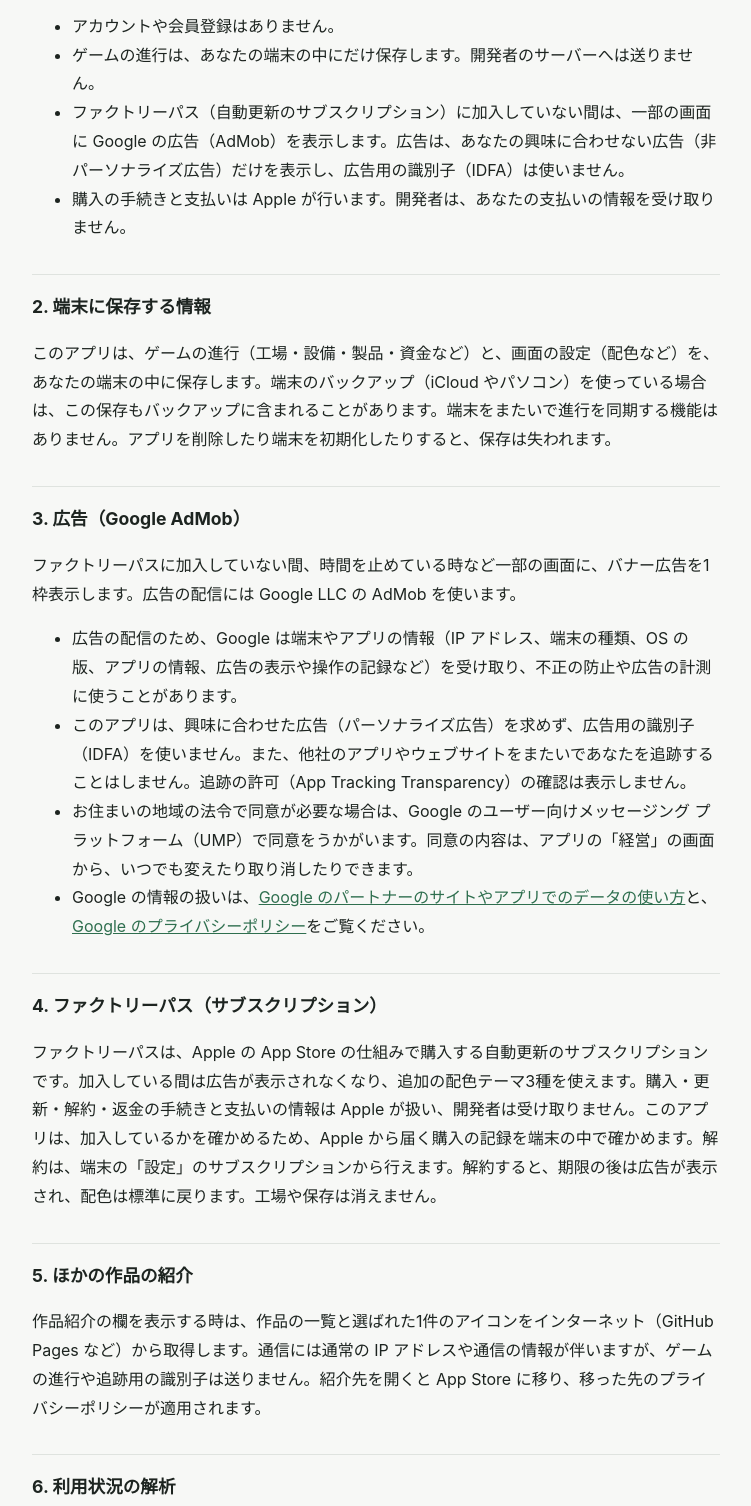
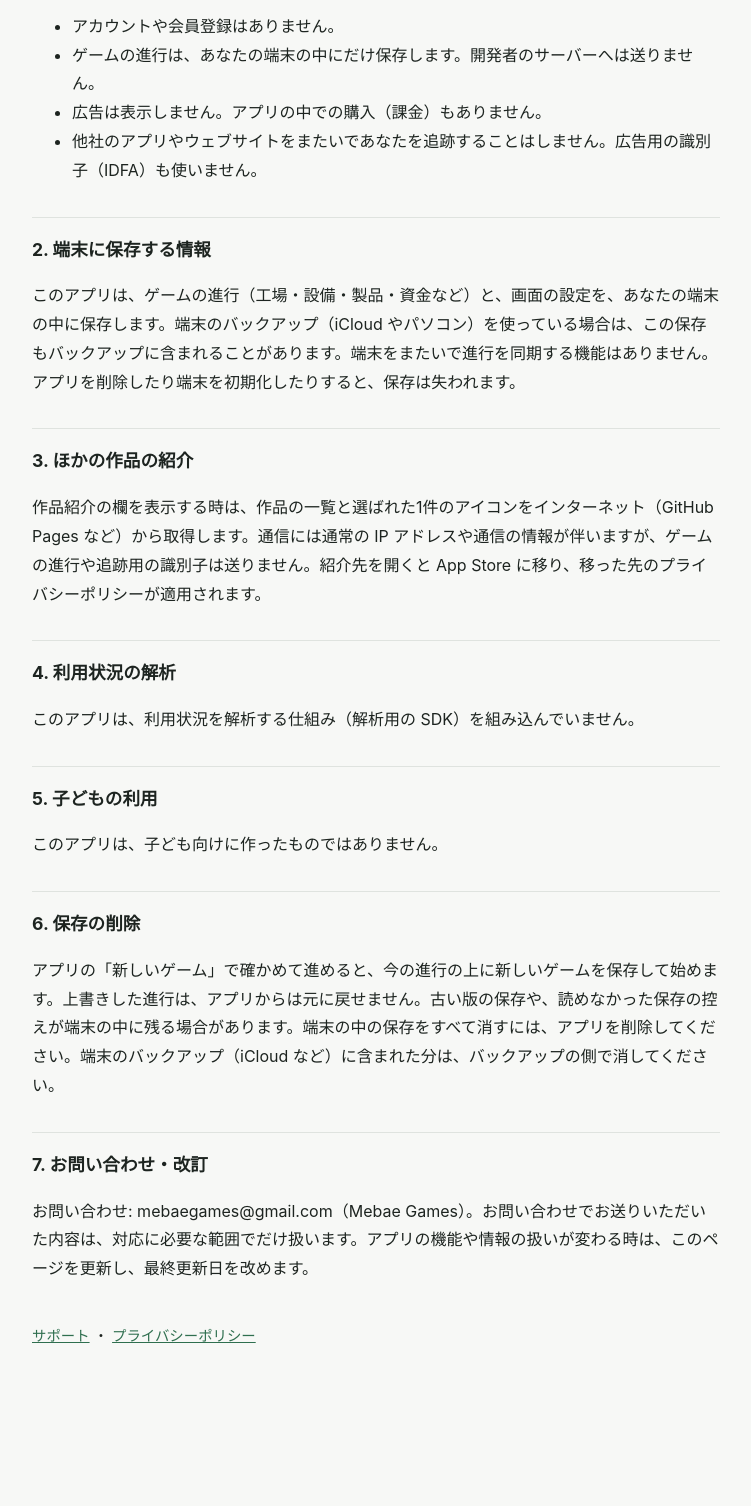
Before and after one commit to cc65bcdfn7-cmd/cc65bcdfn7-cmd.github.io, a plain HTML site: page factorydominion/privacy.html in a window 1280 px wide. Shown: the part 240-1746 px from the top of the page, without its empty margins (264-1015 px from the left). After the commit the page ends 1653 px from the top, so only its background shows below. Drawn offline with Linux system fonts and the light colour scheme.

```diff
--- a/factorydominion/privacy.html
+++ b/factorydominion/privacy.html
@@ -29,30 +29,20 @@ nav { margin-top: 40px; font-size: .9rem; }
 <ul>
 <li>アカウントや会員登録はありません。</li>
 <li>ゲームの進行は、あなたの端末の中にだけ保存します。開発者のサーバーへは送りません。</li>
-<li>ファクトリーパス（自動更新のサブスクリプション）に加入していない間は、一部の画面に Google の広告（AdMob）を表示します。広告は、あなたの興味に合わせない広告（非パーソナライズ広告）だけを表示し、広告用の識別子（IDFA）は使いません。</li>
-<li>購入の手続きと支払いは Apple が行います。開発者は、あなたの支払いの情報を受け取りません。</li>
+<li>広告は表示しません。アプリの中での購入（課金）もありません。</li>
+<li>他社のアプリやウェブサイトをまたいであなたを追跡することはしません。広告用の識別子（IDFA）も使いません。</li>
 </ul>
 <h2>2. 端末に保存する情報</h2>
-<p>このアプリは、ゲームの進行（工場・設備・製品・資金など）と、画面の設定（配色など）を、あなたの端末の中に保存します。端末のバックアップ（iCloud やパソコン）を使っている場合は、この保存もバックアップに含まれることがあります。端末をまたいで進行を同期する機能はありません。アプリを削除したり端末を初期化したりすると、保存は失われます。</p>
-<h2>3. 広告（Google AdMob）</h2>
-<p>ファクトリーパスに加入していない間、時間を止めている時など一部の画面に、バナー広告を1枠表示します。広告の配信には Google LLC の AdMob を使います。</p>
-<ul>
-<li>広告の配信のため、Google は端末やアプリの情報（IP アドレス、端末の種類、OS の版、アプリの情報、広告の表示や操作の記録など）を受け取り、不正の防止や広告の計測に使うことがあります。</li>
-<li>このアプリは、興味に合わせた広告（パーソナライズ広告）を求めず、広告用の識別子（IDFA）を使いません。また、他社のアプリやウェブサイトをまたいであなたを追跡することはしません。追跡の許可（App Tracking Transparency）の確認は表示しません。</li>
-<li>お住まいの地域の法令で同意が必要な場合は、Google のユーザー向けメッセージング プラットフォーム（UMP）で同意をうかがいます。同意の内容は、アプリの「経営」の画面から、いつでも変えたり取り消したりできます。</li>
-<li>Google の情報の扱いは、<a href="https://policies.google.com/technologies/partner-sites?hl=ja">Google のパートナーのサイトやアプリでのデータの使い方</a>と、<a href="https://policies.google.com/privacy?hl=ja">Google のプライバシーポリシー</a>をご覧ください。</li>
-</ul>
-<h2>4. ファクトリーパス（サブスクリプション）</h2>
-<p>ファクトリーパスは、Apple の App Store の仕組みで購入する自動更新のサブスクリプションです。加入している間は広告が表示されなくなり、追加の配色テーマ3種を使えます。購入・更新・解約・返金の手続きと支払いの情報は Apple が扱い、開発者は受け取りません。このアプリは、加入しているかを確かめるため、Apple から届く購入の記録を端末の中で確かめます。解約は、端末の「設定」のサブスクリプションから行えます。解約すると、期限の後は広告が表示され、配色は標準に戻ります。工場や保存は消えません。</p>
-<h2>5. ほかの作品の紹介</h2>
+<p>このアプリは、ゲームの進行（工場・設備・製品・資金など）と、画面の設定を、あなたの端末の中に保存します。端末のバックアップ（iCloud やパソコン）を使っている場合は、この保存もバックアップに含まれることがあります。端末をまたいで進行を同期する機能はありません。アプリを削除したり端末を初期化したりすると、保存は失われます。</p>
+<h2>3. ほかの作品の紹介</h2>
 <p>作品紹介の欄を表示する時は、作品の一覧と選ばれた1件のアイコンをインターネット（GitHub Pages など）から取得します。通信には通常の IP アドレスや通信の情報が伴いますが、ゲームの進行や追跡用の識別子は送りません。紹介先を開くと App Store に移り、移った先のプライバシーポリシーが適用されます。</p>
-<h2>6. 利用状況の解析</h2>
+<h2>4. 利用状況の解析</h2>
 <p>このアプリは、利用状況を解析する仕組み（解析用の SDK）を組み込んでいません。</p>
-<h2>7. 子どもの利用</h2>
+<h2>5. 子どもの利用</h2>
 <p>このアプリは、子ども向けに作ったものではありません。</p>
-<h2>8. 保存の削除</h2>
+<h2>6. 保存の削除</h2>
 <p>アプリの「新しいゲーム」で確かめて進めると、今の進行の上に新しいゲームを保存して始めます。上書きした進行は、アプリからは元に戻せません。古い版の保存や、読めなかった保存の控えが端末の中に残る場合があります。端末の中の保存をすべて消すには、アプリを削除してください。端末のバックアップ（iCloud など）に含まれた分は、バックアップの側で消してください。</p>
-<h2>9. お問い合わせ・改訂</h2>
+<h2>7. お問い合わせ・改訂</h2>
 <p>お問い合わせ: mebaegames@gmail.com（Mebae Games）。お問い合わせでお送りいただいた内容は、対応に必要な範囲でだけ扱います。アプリの機能や情報の扱いが変わる時は、このページを更新し、最終更新日を改めます。</p>
 <nav><a href="support.html">サポート</a> ・ <a href="privacy.html">プライバシーポリシー</a></nav>
 </main>
```
Also changed, not shown: factorydominion/index.html (+2 -2 lines), factorydominion/support.html (+2 -2 lines).
